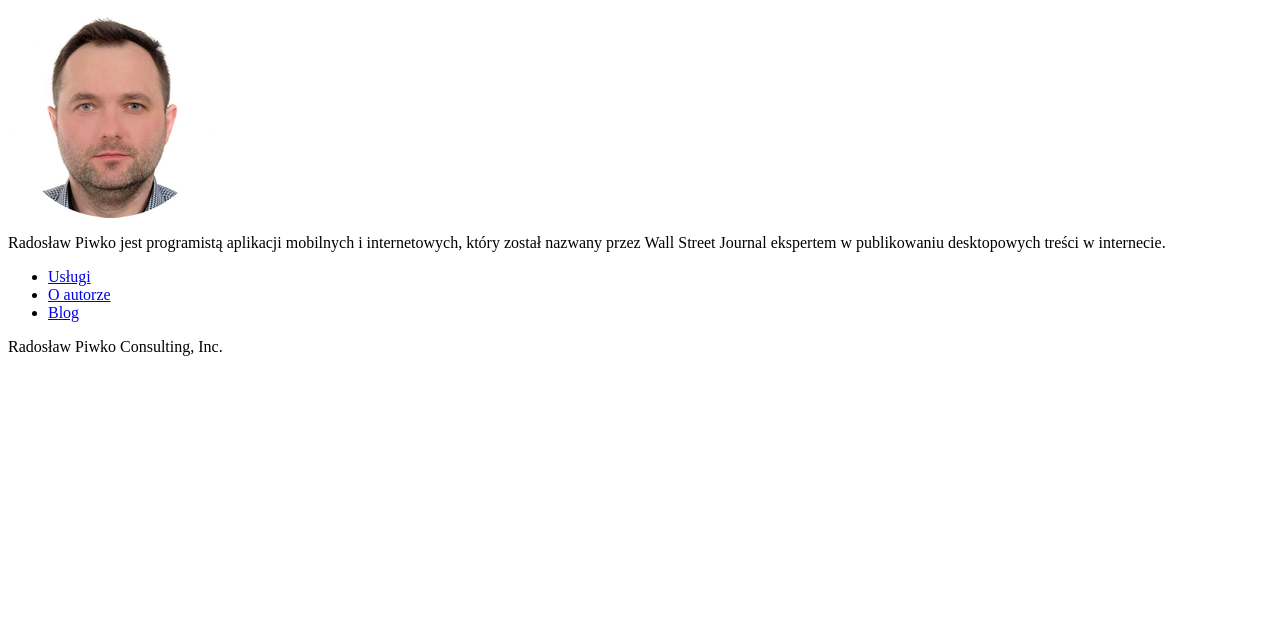
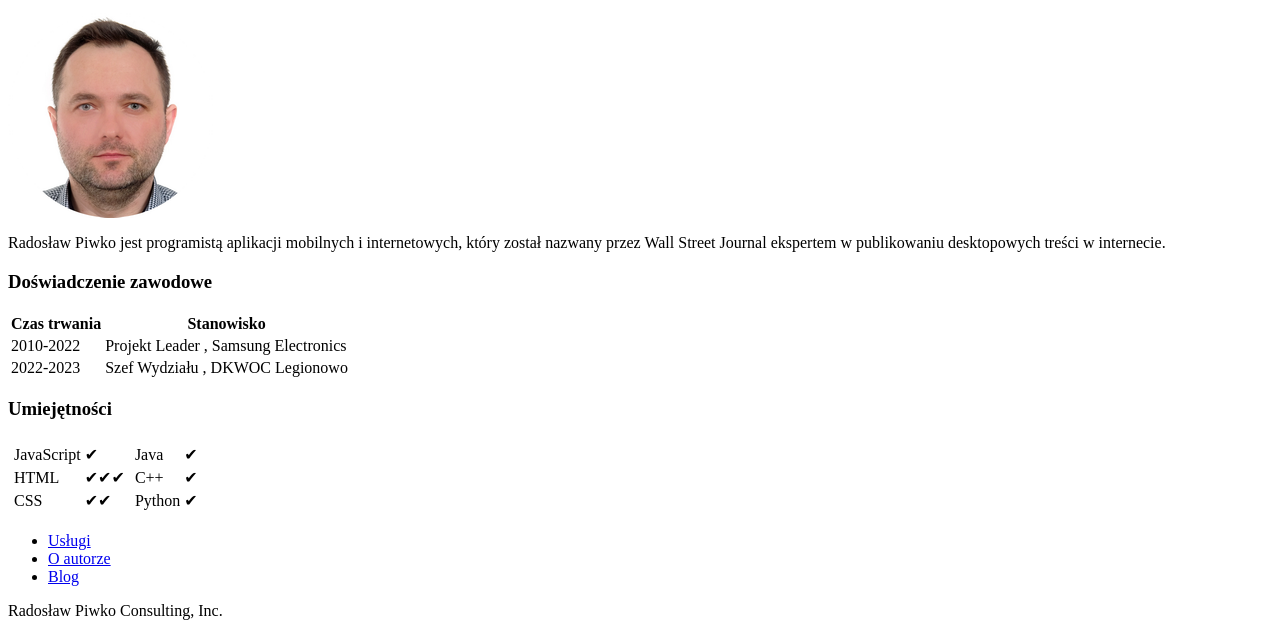
Before and after one commit to radpiw/radpiw.github.io, a plain HTML site: page index.html in a window 1280 px wide. Shown: the part 332-968 px from the top of the page. Before the commit the page ends 800 px from the top, so only its background shows below. Drawn offline with Linux system fonts and the light colour scheme.

Commit message:
Add files via upload

```diff
--- a/index.html
+++ b/index.html
@@ -41,6 +41,59 @@
 		<div id="sidebar"><img alt="Moje zdjecie"src="PL_small.jpg"/>
 			<p>Radosław Piwko jest programistą aplikacji mobilnych i internetowych, który został nazwany przez Wall Street Journal ekspertem w publikowaniu desktopowych treści w internecie.</p>
 		</div>
+
+<h3>Doświadczenie zawodowe</h3>
+		<table>
+		<tr>
+			<th>Czas trwania</th>
+			<th>Stanowisko</th>
+		</tr>
+		<tr>
+			<td>2010-2022</td>
+			<td>Projekt Leader , Samsung Electronics</td>
+		</tr>
+		<tr>
+			<td>2022-2023</td>
+			<td>Szef Wydziału , DKWOC Legionowo</td>
+		</tr>
+		</table>
+
+<h3>Umiejętności</h3>
+		<table>
+			<tr>
+				<td>
+					<table>
+						<tr>
+							<td>JavaScript</td>
+							<td>✔</td>
+						</tr>
+						<tr>
+							<td>HTML</td>
+							<td>✔✔✔</td>
+						</tr>
+						<tr>
+							<td>CSS</td>
+							<td>✔✔</td>
+						</tr>
+					</table>
+				</td>
+				<td>
+					<table>
+						<tr>
+							<td>Java</td>
+							<td>✔</td>
+						</tr>
+						<tr>
+							<td>C++</td>
+							<td>✔</td>
+						</tr>
+						<tr>
+							<td>Python</td>
+							<td>✔</td>
+						</tr>
+					</table>
+			</tr>
+		</table>
             <div id="footer">
                 <ul>
                     <li><a href="services.html">Usługi</a></li>
```
Also changed, not shown: about.html (added, +25 -0 lines).
